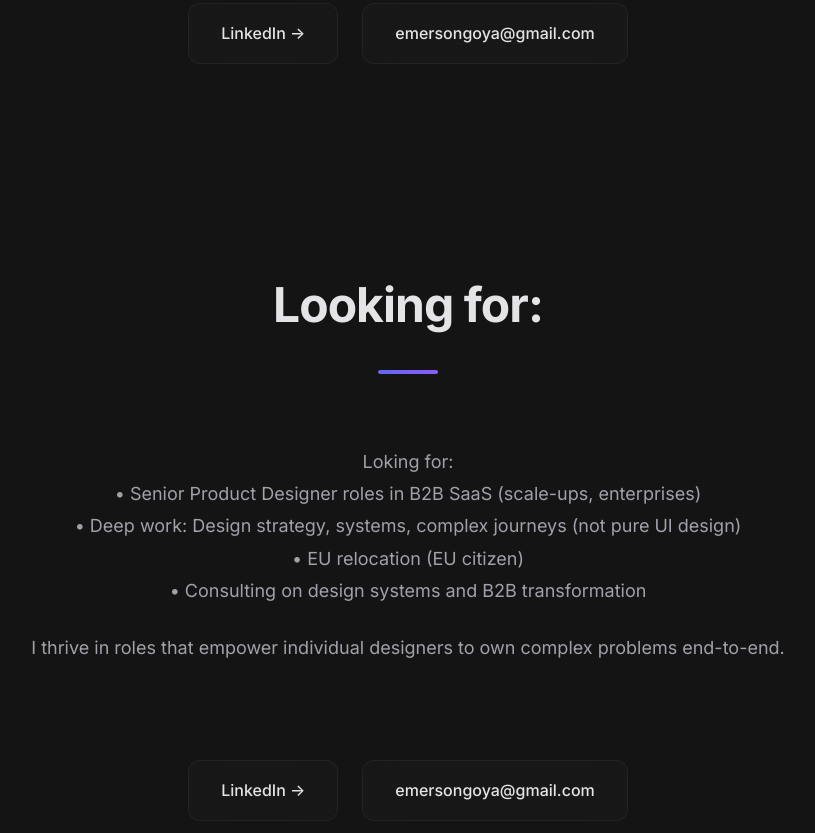
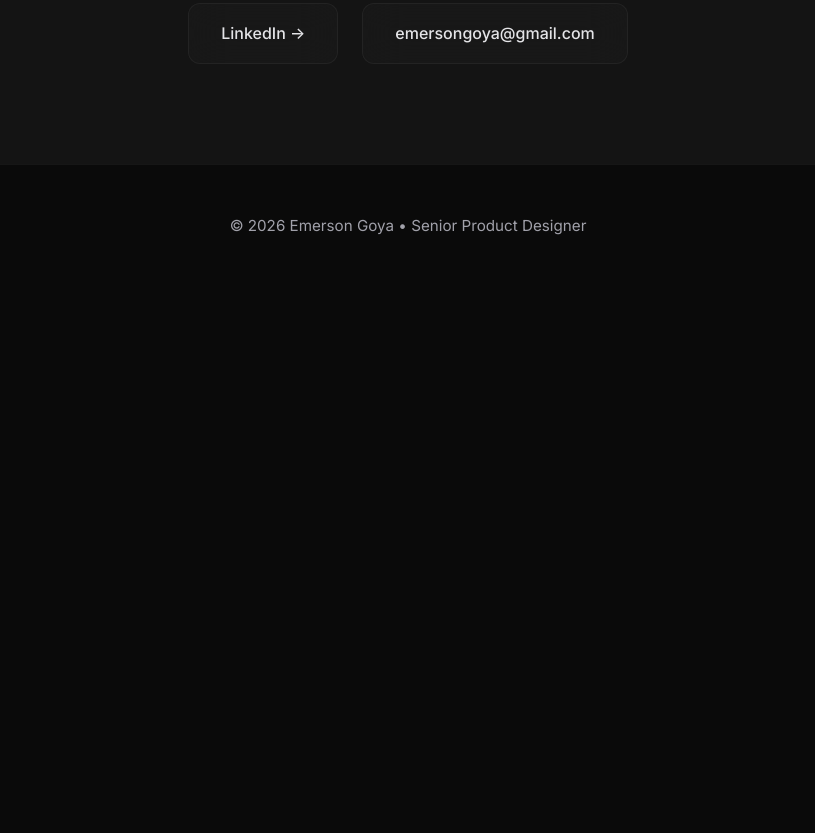
Before and after one commit to emersongoya/portfolio, a plain HTML site: page index.html in a window 1280 px wide. Shown: the part 4627-5460 px from the top of the page, without its empty margins (232-1047 px from the left). After the commit the page ends 4914 px from the top, so only its background shows below. Drawn offline with Linux system fonts and the light colour scheme.

Commit message:
Remove contact section from index.html
Removed the contact section from the HTML file.

```diff
--- a/index.html
+++ b/index.html
@@ -185,28 +185,6 @@ access was repetitive data lookups. Consolidation > redesign. Design Solution: B
       </section>
 
 
-    <section id="contact" class="contact-section">
-        <div class="container">
-            <h2>Looking for:</h2>
-            <div class="experience-container">
-                <p>Loking for:
-                    <br>• Senior Product Designer roles in B2B SaaS (scale-ups, enterprises)
-                    <br>• Deep work: Design strategy, systems, complex journeys (not pure UI design)
-                    <br>• EU relocation (EU citizen)
-                    <br>• Consulting on design systems and B2B transformation
-                    <p>I thrive in roles that empower individual designers to own complex problems end-to-end.</p>
-                </p>
-            </div>
-            <div class="contact-grid">
-                <a href="https://linkedin.com/in/emersongoya" class="contact-link" target="_blank" rel="noopener">
-                    LinkedIn →
-                </a>
-                <a href="mailto:emersongoya@gmail.com" class="contact-link">
-                    emersongoya@gmail.com
-                </a>
-            </div>
-        </div>
-    </section>
 
     <!-- Footer -->
     <footer>
```
